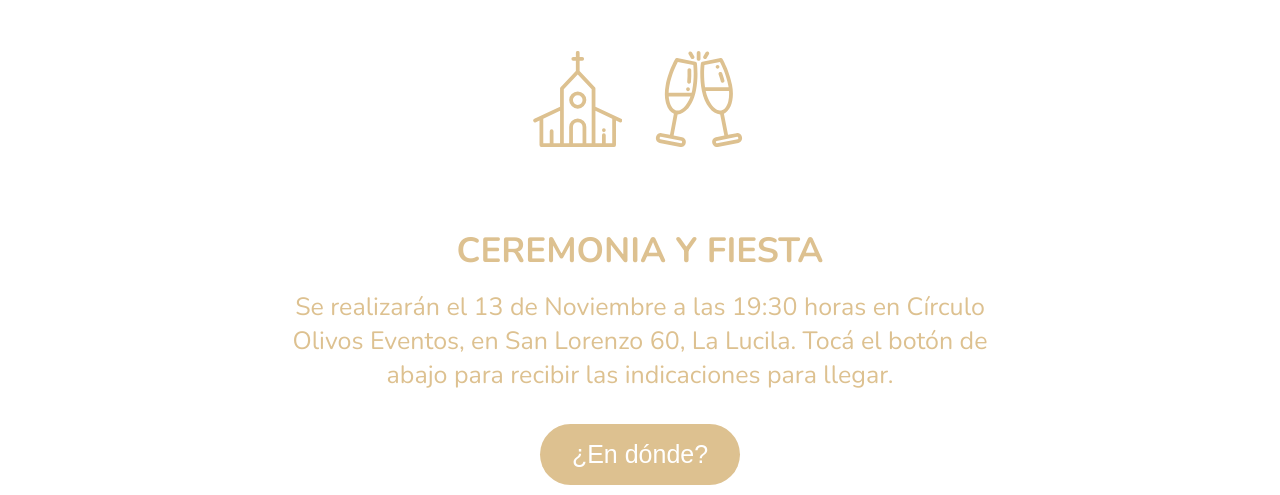
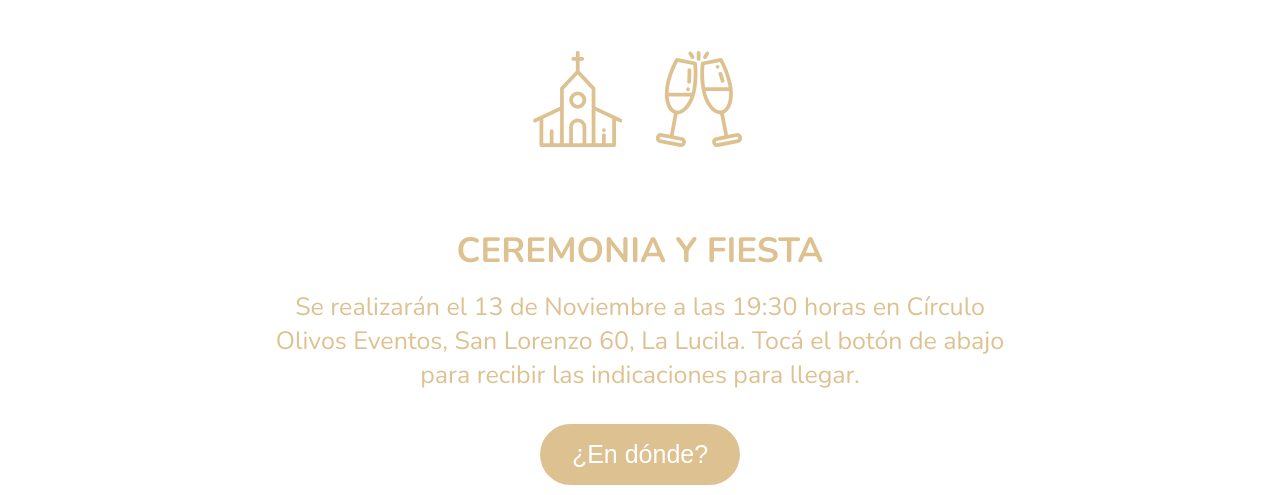
Before and after one commit to Mailen-Givre/FranyMaca, a plain HTML site: page index.html in a window 1280 px wide. Shown: the part 1021-1516 px from the top of the page. Drawn offline with nearby package versions, Linux system fonts and the light colour scheme; a web font is replaced by a local one.

Commit message:
Sacar en de la dire

```diff
--- a/index.html
+++ b/index.html
@@ -41,7 +41,7 @@
             <img class="icono" src="./multimedia/fiesta-01.svg" alt="fiesta">
         </div>
         <h3 class="fuenteDorado">CEREMONIA Y FIESTA</h3>
-        <p class="fuenteDorado info">Se realizarán el 13 de Noviembre a las 19:30 horas en Círculo Olivos Eventos, en San Lorenzo 60, La Lucila.
+        <p class="fuenteDorado info">Se realizarán el 13 de Noviembre a las 19:30 horas en Círculo Olivos Eventos, San Lorenzo 60, La Lucila.
             Tocá el botón de abajo para recibir las indicaciones para llegar.</p>
         <a href="https://g.page/circuloolivoseventos?share" target="_blank"><button class="btn">¿En dónde?</button></a>
         <iframe class="mapa"   src="https://www.google.com/maps/embed?pb=!1m14!1m8!1m3!1d13152.639269564928!2d-58.4788606!3d-34.4988324!3m2!1i1024!2i768!4f13.1!3m3!1m2!1s0x0%3A0x74a58805a211ea3e!2sC%C3%ADrculo%20Olivos%20Eventos!5e0!3m2!1ses-419!2sar!4v1631575035266!5m2!1ses-419!2sar" width="600" height="450" style="border:0;" allowfullscreen="" loading="lazy"></iframe>
```
